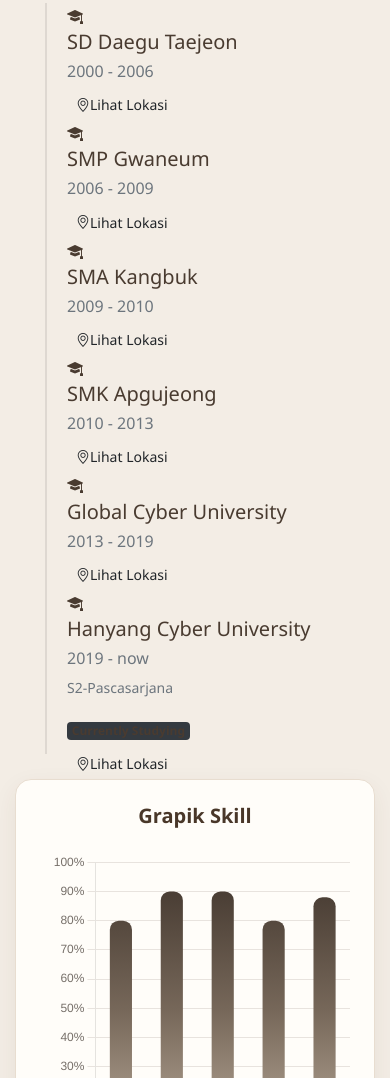
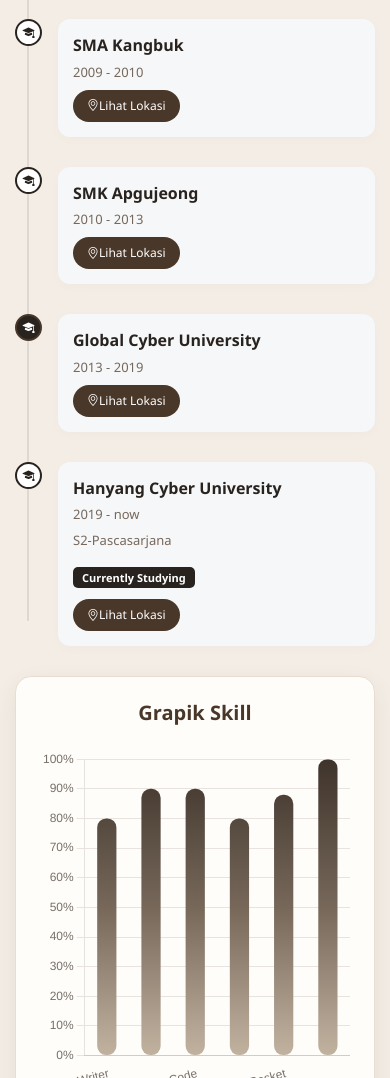
Before and after one commit to gabriellenyaaaa/section_program_tk3, a plain HTML site: page index3.html in a window 390 px wide. Shown: the part 1949-3027 px from the top of the page. Drawn offline with nearby package versions, Linux system fonts and the light colour scheme.

Commit message:
kita ganti yang baru

```diff
--- a/assets/css/style.css
+++ b/assets/css/style.css
@@ -26,7 +26,7 @@ section {
 .custom-navbar {
     background: rgba(250, 247, 241, 0.86) !important;
     backdrop-filter: blur(14px);
-    -webkit-backdrop-filter: blur(14px);
+    /* -webkit-backdrop-filter: blur(14px); */
     border-bottom: 1px solid rgba(120, 91, 65, 0.12);
     box-shadow: 0 4px 20px rgba(68, 48, 32, 0.05);
     padding: 12px;
@@ -127,7 +127,6 @@ section {
     font-size: 0.9rem;
 }
 
-/* Card Bootstrap */
 .card {
     height: 100%;
     border: 0;
@@ -166,7 +165,6 @@ section {
     color: #6c757d;
 }
 
-/* Button */
 .btn {
     border-radius: 6px;
     transition: transform 0.2s ease;
@@ -176,7 +174,6 @@ section {
     transform: translateY(-2px);
 }
 
-/* Form */
 .form-control {
     border-radius: 6px;
 }
@@ -186,7 +183,6 @@ section {
     box-shadow: 0 0 0 0.2rem rgba(0, 123, 255, 0.15);
 }
 
-/* Animasi sederhana */
 html {
     scroll-behavior: smooth;
 }
@@ -202,7 +198,6 @@ html {
     border-color: #6e5035;
 }
 
-/* Area grafik About */
 #About {
     background: #f3ede5;
 }
@@ -219,102 +214,175 @@ html {
     font-weight: 700;
 }
 
-/* EDUCATION TIMELINE */
-.education-timeline {
+#About .education-timeline {
     position: relative;
     padding-left: 52px;
 }
 
-.education-timeline::before {
+#About .education-timeline::before {
     content: "";
     position: absolute;
-  left: 30px;
-  top: 0;
+    left: 15px;
+    top: 15px;
     bottom: 25px;
     width: 2px;
     background: #ded8d1;
 }
 
-.education-item {
+#About .timeline-item {
     position: relative;
     margin-bottom: 30px;
 }
 
-.education-icon {
+#About .timeline-marker {
     position: absolute;
-  left: -56px;
+    left: -52px;
     top: 0;
     width: 31px;
     height: 31px;
-  border: 2px solid #29231f;
-  border-radius: 50%;
-  background: #fff;
-  color: #29231f;
     display: flex;
     align-items: center;
     justify-content: center;
+    border: 2px solid #29231f;
+    border-radius: 50%;
+    background: #ffffff;
+    color: #29231f;
     font-size: 13px;
-  z-index: 1;
+    z-index: 2;
+    transition: background 0.3s ease,
+                color 0.3s ease,
+                transform 0.3s ease;
 }
 
-.education-item.current .education-icon {
+#About .timeline-marker.active {
     background: #29231f;
-  color: #fff;
-  border-color: #29231f;
+    color: #ffffff;
+    border-color: #493729;
 }
 
-.education-card {
-  background: #f6f6f5;
-  padding: 17px 16px;
+#About .timeline-content {
+    position: relative;
+    padding: 16px;
+    background: #f6f7f8;
+    border: 1px solid transparent;
     border-radius: 12px;
-  transition: transform 0.25s ease, box-shadow 0.25s ease;
+    box-shadow: 0 3px 12px rgba(50, 40, 30, 0.02);
+    transition: transform 0.3s ease,
+                box-shadow 0.3s ease,
+                background-color 0.3s ease,
+                border-color 0.3s ease;
 }
 
-.education-card:hover {
-  transform: translateY(-3px);
-  box-shadow: 0 8px 22px rgba(65, 48, 35, 0.08);
+#About .timeline-item:hover .timeline-content {
+    transform: translateY(-5px);
+    background: #ffffff;
+    border-color: #e8ddd0;
+    box-shadow: 0 12px 25px rgba(65, 48, 35, 0.10);
 }
 
-.education-card h5 {
+#About .timeline-item:hover .timeline-marker {
+    transform: scale(1.1);
+    background: #29231f;
+    color: #ffffff;
+}
+
+#About .timeline-content h5 {
+    color: #29231f;
     font-size: 19px;
     font-weight: 700;
-  color: #29231f;
+    line-height: 1.4;
     margin-bottom: 5px;
 }
 
-.education-year {
-  color: #76685d;
+#About .timeline-content p.text-muted {
+    color: #76685d !important;
     font-size: 15px;
     margin-bottom: 10px;
 }
 
-.education-major {
-  color: #76685d;
-  font-size: 14px;
-  margin-bottom: 15px;
+#About .timeline-content p.small {
+    color: #76685d !important;
+    font-size: 13px;
+    margin-bottom: 12px;
 }
 
-.study-badge {
+#About .timeline-content .badge.bg-dark {
     display: inline-block;
-  padding: 3px 9px;
-  margin-bottom: 12px;
+    padding: 5px 9px;
     border-radius: 5px;
-  background: #393531;
-  color: #fff;
+    background-color: #29231f !important;
+    color: #ffffff;
     font-size: 11px;
     font-weight: 700;
 }
 
-.location-btn {
+#About .btn-maps-link {
     display: inline-block;
-  background: #29231f;
-  color: #fff;
+    margin-top: 3px;
+    padding: 7px 14px;
+    border: none;
     border-radius: 22px;
-  padding: 7px 14px;
+    background: #493729;
+    color: #ffffff;
     font-size: 12px;
+    line-height: 1.5;
     text-decoration: none;
-  transition: background 0.2s ease;
+    transition: background-color 0.25s ease,
+                color 0.25s ease,
+                transform 0.25s ease;
 }
+
+#About .btn-maps-link:hover {
+    background: #8b6b50;
+    color: #ffffff;
+    transform: translateY(-2px);
+}
+
+/* Tampilan layar HP */
+@media (max-width: 575.98px) {
+    #About .education-timeline {
+        padding-left: 43px;
+    }
+
+    #About .education-timeline::before {
+        left: 12px;
+    }
+
+    #About .timeline-marker {
+        left: -43px;
+        width: 27px;
+        height: 27px;
+        font-size: 12px;
+    }
+
+    #About .timeline-content {
+        padding: 14px;
+    }
+
+    #About .timeline-content h5 {
+        font-size: 16px;
+    }
+
+    #About .timeline-content p.text-muted {
+        font-size: 13px;
+    }
+}
+
+/* Hormati pengaturan pengguna yang mengurangi animasi */
+@media (prefers-reduced-motion: reduce) {
+    #About .timeline-content,
+    #About .timeline-marker,
+    #About .btn-maps-link {
+        transition: none;
+    }
+
+    #About .timeline-item:hover .timeline-content,
+    #About .timeline-item:hover .timeline-marker,
+    #About .btn-maps-link:hover {
+        transform: none;
+    }
+}
+
 
 .location-btn:hover {
   background: #8b6b50;
--- a/assets/js/asset.js
+++ b/assets/js/asset.js
@@ -1,194 +1,107 @@
-document.addEventListener("DOMContentLoaded", function () {
+// document.addEventListener("DOMContentLoaded", function () {
 
-    // Area notifikasi
-    var notificationArea = document.getElementById("notification-area");
+//     // Area notifikasi
+//     var notificationArea = document.getElementById("notification-area");
 
-    if (!notificationArea) {
-        notificationArea = document.createElement("div");
-        notificationArea.id = "notification-area";
-        notificationArea.setAttribute("aria-live", "polite");
-        notificationArea.setAttribute("aria-atomic", "false");
-        document.body.appendChild(notificationArea);
-    }
+//     if (!notificationArea) {
+//         notificationArea = document.createElement("div");
+//         notificationArea.id = "notification-area";
+//         notificationArea.setAttribute("aria-live", "polite");
+//         notificationArea.setAttribute("aria-atomic", "false");
+//         document.body.appendChild(notificationArea);
+//     }
 
-    // Fungsi notifikasi
-    function showNotification(message, type) {
-        var notification = document.createElement("div");
-        notification.className =
-            "custom-notification " + (type || "success");
+//     // Fungsi notifikasi
+//     function showNotification(message, type) {
+//         var notification = document.createElement("div");
+//         notification.className =
+//             "custom-notification " + (type || "success");
 
-        var text = document.createElement("p");
-        text.className = "notification-message";
-        text.textContent = message;
+//         var text = document.createElement("p");
+//         text.className = "notification-message";
+//         text.textContent = message;
 
-        var close = document.createElement("button");
-        close.className = "notification-close";
-        close.type = "button";
-        close.setAttribute("aria-label", "Tutup notifikasi");
-        close.textContent = "\u00d7";
+//         var close = document.createElement("button");
+//         close.className = "notification-close";
+//         close.type = "button";
+//         close.setAttribute("aria-label", "Tutup notifikasi");
+//         close.textContent = "\u00d7";
 
-        notification.appendChild(text);
-        notification.appendChild(close);
-        notificationArea.appendChild(notification);
+//         notification.appendChild(text);
+//         notification.appendChild(close);
+//         notificationArea.appendChild(notification);
 
-        var timeout;
+//         var timeout;
 
-        function dismiss() {
-            clearTimeout(timeout);
-            notification.classList.add("hide");
+//         function dismiss() {
+//             clearTimeout(timeout);
+//             notification.classList.add("hide");
 
-            notification.addEventListener("animationend", function () {
-                notification.remove();
-            }, { once: true });
-        }
+//             notification.addEventListener("animationend", function () {
+//                 notification.remove();
+//             }, { once: true });
+//         }
 
-        close.addEventListener("click", dismiss);
+//         close.addEventListener("click", dismiss);
 
-        timeout = setTimeout(dismiss, 4000);
-    }
+//         timeout = setTimeout(dismiss, 4000);
+//     }
 
 
-    // Animasi elemen saat masuk ke viewport
-    var revealElements = document.querySelectorAll(".reveal");
+//     // Animasi elemen saat masuk ke viewport
+//     var revealElements = document.querySelectorAll(".reveal");
 
-    if ("IntersectionObserver" in window) {
-        var observer = new IntersectionObserver(function (entries) {
-            entries.forEach(function (entry) {
-                if (entry.isIntersecting) {
-                    entry.target.classList.add("visible");
-                    observer.unobserve(entry.target);
-                }
-            });
-        }, {
-            threshold: 0.12
-        });
+//     if ("IntersectionObserver" in window) {
+//         var observer = new IntersectionObserver(function (entries) {
+//             entries.forEach(function (entry) {
+//                 if (entry.isIntersecting) {
+//                     entry.target.classList.add("visible");
+//                     observer.unobserve(entry.target);
+//                 }
+//             });
+//         }, {
+//             threshold: 0.12
+//         });
 
-        revealElements.forEach(function (element) {
-            observer.observe(element);
-        });
-    } else {
-        revealElements.forEach(function (element) {
-            element.classList.add("visible");
-        });
-    }
+//         revealElements.forEach(function (element) {
+//             observer.observe(element);
+//         });
+//     } else {
+//         revealElements.forEach(function (element) {
+//             element.classList.add("visible");
+//         });
+//     }
 
 
-    // Tombol detail Services
-    document.querySelectorAll(".btn-detail").forEach(function (button) {
-        button.addEventListener("click", function () {
-            showNotification(
-                button.getAttribute("data-detail") ||
-                "Informasi layanan belum tersedia.",
-                "success"
-            );
-        });
-    });
+//     // Tombol detail Services
+//     document.querySelectorAll(".btn-detail").forEach(function (button) {
+//         button.addEventListener("click", function () {
+//             showNotification(
+//                 button.getAttribute("data-detail") ||
+//                 "Informasi layanan belum tersedia.",
+//                 "success"
+//             );
+//         });
+//     });
 
 
-    // Notifikasi untuk formulir kontak
-    var form = document.querySelector("#contact form");
+//     // Notifikasi untuk formulir kontak
+//     var form = document.querySelector("#contact form");
 
-    if (form) {
-        form.addEventListener("submit", function (event) {
-            event.preventDefault();
+//     if (form) {
+//         form.addEventListener("submit", function (event) {
+//             event.preventDefault();
 
-            if (!form.checkValidity()) {
-                form.reportValidity();
-                return;
-            }
+//             if (!form.checkValidity()) {
+//                 form.reportValidity();
+//                 return;
+//             }
 
-            showNotification(
-                "Formulir berhasil divalidasi. Hubungkan formulir ke backend atau layanan email untuk benar-benar mengirim pesan.",
-                "success"
-            );
-        });
-    }
+//             showNotification(
+//                 "Formulir berhasil divalidasi. Hubungkan formulir ke backend atau layanan email untuk benar-benar mengirim pesan.",
+//                 "success"
+//             );
+//         });
+//     }
 
-});
-
-document.addEventListener("DOMContentLoaded", function () {
-  const canvas = document.getElementById("skillsChart");
-
-  if (!canvas || typeof Chart === "undefined") return;
-
-  const ctx = canvas.getContext("2d");
-
-  // Gradasi cokelat ke abu-abu
-  const gradient = ctx.createLinearGradient(0, 0, 0, 320);
-  gradient.addColorStop(0, "#3b3028");
-  gradient.addColorStop(0.5, "#77685a");
-  gradient.addColorStop(1, "#c8b9a7");
-
-  new Chart(ctx, {
-    type: "bar",
-    data: {
-      labels: [
-        "Pemrograman",
-        "Gambar Elektrik",
-        "PLC",
-        "CAD",
-        "Robotika"
-      ],
-      datasets: [{
-        label: "Tingkat Kemampuan",
-        data: [80, 90, 90, 80, 88],
-        backgroundColor: gradient,
-        borderRadius: 9,
-        borderSkipped: false,
-        barPercentage: 0.58,
-        categoryPercentage: 0.75
-      }]
-    },
-    options: {
-      responsive: true,
-      maintainAspectRatio: false,
-      plugins: {
-        legend: {
-          display: false
-        },
-        tooltip: {
-          backgroundColor: "#29231f",
-          titleColor: "#ffffff",
-          bodyColor: "#ffffff",
-          callbacks: {
-            label: function (context) {
-              return context.parsed.y + "%";
-            }
-          }
-        }
-      },
-      scales: {
-        y: {
-          beginAtZero: true,
-          max: 100,
-          ticks: {
-            stepSize: 10,
-            callback: function (value) {
-              return value + "%";
-            },
-            color: "#766f69"
-          },
-          grid: {
-            color: "#e8e3de"
-          },
-          border: {
-            display: false
-          }
-        },
-        x: {
-          ticks: {
-            color: "#766f69",
-            maxRotation: 15,
-            minRotation: 0
-          },
-          grid: {
-            display: false
-          },
-          border: {
-            color: "#d8d1ca"
-          }
-        }
-      }
-    }
-  });
-});
+// });
--- a/index3.html
+++ b/index3.html
@@ -135,18 +135,6 @@
                         </div>
                     </div>
                 </div>
-                <div class="col-12 col-sm-6 col-lg-4">
-                    <div class="card">
-                        <img src="assets/img/suga4.png" class="card-img-top" alt="Service 4">
-                        <div class="card-body">
-                            <h3 class="head">Service Four</h3>
-                            <p class="card-text">
-                                Deskripsi singkat layanan ketiga.
-                            </p>
-                        </div>
-                    </div>
-                </div>
-
             </div>
         </div>
     </section>
@@ -325,10 +313,95 @@
 
 
     <script>
-    document.getElementById("copyright-year").textContent =
-        new Date().getFullYear();
+       document.addEventListener("DOMContentLoaded", function () {
+            const canvas = document.getElementById("skillsChart");
+
+            if (!canvas || typeof Chart === "undefined") return;
+
+            const ctx = canvas.getContext("2d");
+
+            // Gradasi cokelat ke abu-abu
+            const gradient = ctx.createLinearGradient(0, 0, 0, 320);
+            gradient.addColorStop(0, "#3b3028");
+            gradient.addColorStop(0.5, "#77685a");
+            gradient.addColorStop(1, "#c8b9a7");
+
+            new Chart(ctx, {
+                type: "bar",
+                data: {
+                labels: [
+                    "SongWriter",
+                    "Dance",
+                    "Code",
+                    "Music",
+                    "Basket",
+                    "Marry You"
+                ],
+                datasets: [{
+                    label: "Tingkat Kemampuan",
+                    data: [80, 90, 90, 80, 88, 100],
+                    backgroundColor: gradient,
+                    borderRadius: 9,
+                    borderSkipped: false,
+                    barPercentage: 0.58,
+                    categoryPercentage: 0.75
+                }]
+                },
+                options: {
+                responsive: true,
+                maintainAspectRatio: false,
+                plugins: {
+                    legend: {
+                    display: false
+                    },
+                    tooltip: {
+                    backgroundColor: "#29231f",
+                    titleColor: "#ffffff",
+                    bodyColor: "#ffffff",
+                    callbacks: {
+                        label: function (context) {
+                        return context.parsed.y + "%";
+                        }
+                    }
+                    }
+                },
+                scales: {
+                    y: {
+                    beginAtZero: true,
+                    max: 100,
+                    ticks: {
+                        stepSize: 10,
+                        callback: function (value) {
+                        return value + "%";
+                        },
+                        color: "#766f69"
+                    },
+                    grid: {
+                        color: "#e8e3de"
+                    },
+                    border: {
+                        display: false
+                    }
+                    },
+                    x: {
+                    ticks: {
+                        color: "#766f69",
+                        maxRotation: 15,
+                        minRotation: 0
+                    },
+                    grid: {
+                        display: false
+                    },
+                    border: {
+                        color: "#d8d1ca"
+                    }
+                    }
+                }
+                }
+            });
+        });
+
     </script>
-
 
 </body>
 
```
Lines whose indentation alone changed are shown as unchanged.
